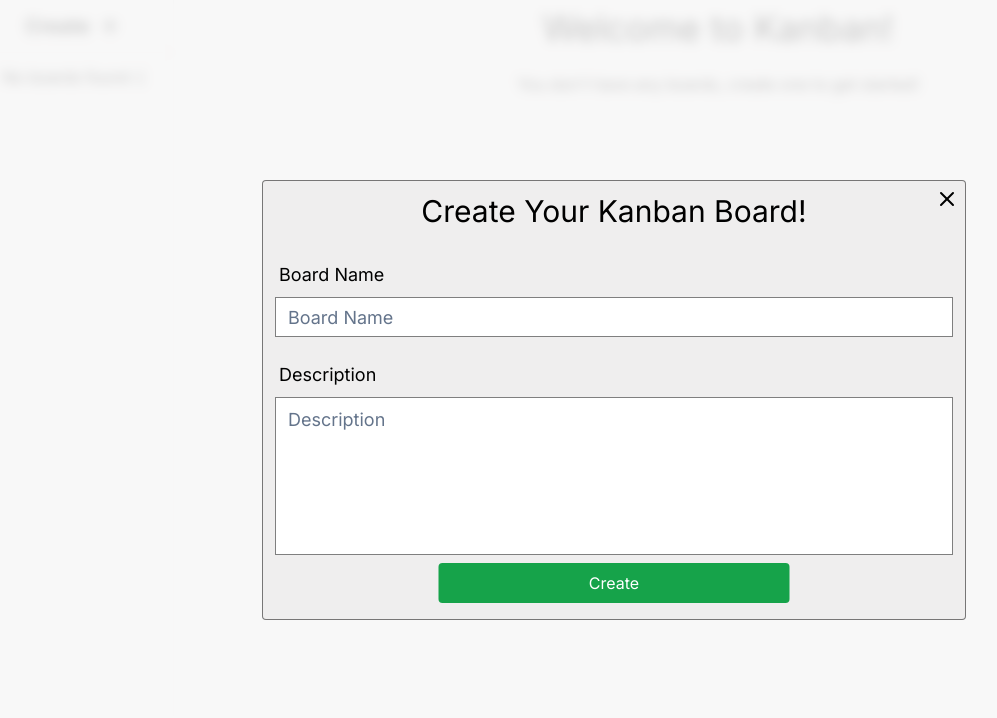
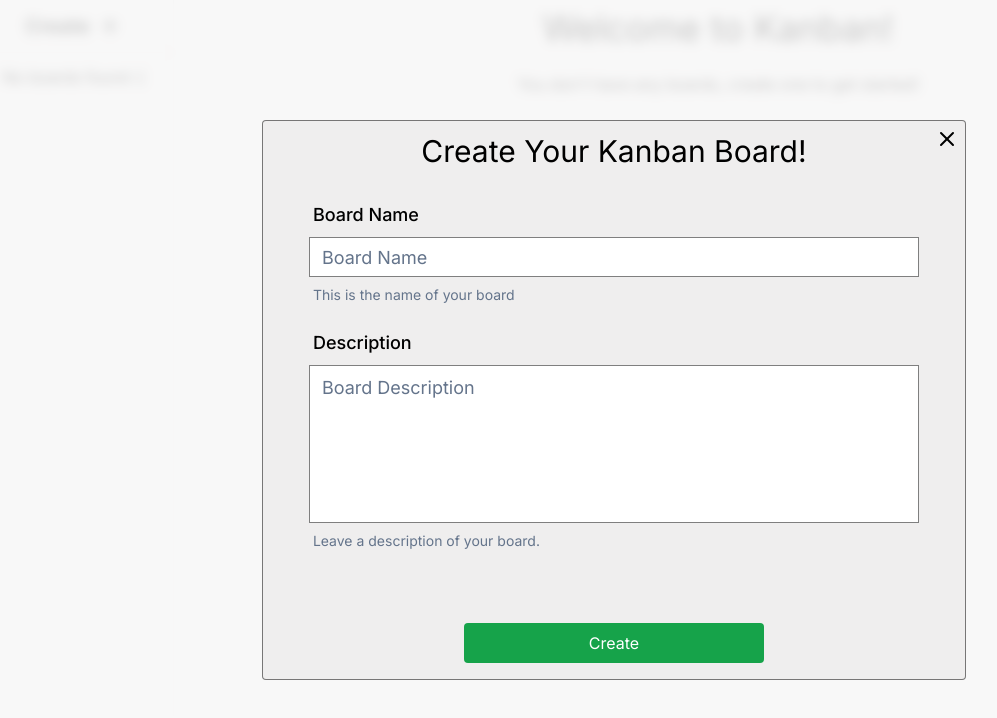
Before and after one commit to brianmstricker/kanban-board, a Next.js app: page / in a window 1280 px wide. Both pictures are taken after a click on the button "Create". Shown: the top 718 px of the page, without its empty margins (26-1023 px from the left). Built offline with nearby package versions, Linux system fonts and the light colour scheme; no server answers.

Commit message:
Add dependencies and update form component

```diff
--- a/package.json
+++ b/package.json
@@ -10,7 +10,9 @@
   },
   "dependencies": {
     "@clerk/nextjs": "^4.26.2",
+    "@hookform/resolvers": "^3.3.2",
     "@radix-ui/react-dropdown-menu": "^2.0.6",
+    "@radix-ui/react-label": "^2.0.2",
     "@radix-ui/react-slot": "^1.0.2",
     "class-variance-authority": "^0.7.0",
     "clsx": "^2.0.0",
@@ -21,8 +23,10 @@
     "next-themes": "^0.2.1",
     "react": "^18",
     "react-dom": "^18",
+    "react-hook-form": "^7.47.0",
     "tailwind-merge": "^2.0.0",
-    "tailwindcss-animate": "^1.0.7"
+    "tailwindcss-animate": "^1.0.7",
+    "zod": "^3.22.4"
   },
   "devDependencies": {
     "@types/node": "^20.8.10",
--- /dev/null
+++ b/src/components/AuthWrapper.tsx
@@ -0,0 +1,17 @@
+import { auth } from "@clerk/nextjs";
+import { redirect } from "next/navigation";
+import { headers } from "next/headers";
+
+const AuthWrapper = ({ children }: { children: React.ReactNode }) => {
+ const headersList = headers();
+ const { userId } = auth();
+ const fullUrl = headersList.get("referer") || "";
+ const extension = fullUrl.split("/")[3];
+ if (!userId) {
+  if (!extension?.includes("sign-in") && !extension?.includes("sign-up")) {
+   redirect("/sign-in");
+  }
+ }
+ return <>{children}</>;
+};
+export default AuthWrapper;
--- a/src/components/homepage/CreateBoard.tsx
+++ b/src/components/homepage/CreateBoard.tsx
@@ -3,6 +3,29 @@
 import { useState } from "react";
 import { Input } from "../ui/input";
 import { Textarea } from "../ui/textarea";
+import {
+ Form,
+ FormControl,
+ FormDescription,
+ FormField,
+ FormItem,
+ FormLabel,
+ FormMessage,
+} from "@/components/ui/form";
+import { useForm } from "react-hook-form";
+import { zodResolver } from "@hookform/resolvers/zod";
+import * as z from "zod";
+
+const formSchema = z.object({
+ boardName: z
+  .string()
+  .min(3, { message: "Board name must be at least three characters." })
+  .max(50, { message: "Board name must be 50 characters or less." }),
+ description: z
+  .string()
+  .min(3, { message: "Board description must be at least three characters." })
+  .max(1000, { message: "Board description must be 1000 characters or less." }),
+});
 
 const CreateBoard = () => {
  const [modal, setShowModal] = useState(false);
@@ -12,8 +35,17 @@
    modalElement.classList.remove("opening-animation");
    modalElement.classList.add("closing-animation");
    setTimeout(() => setShowModal(false), 350);
+   form.reset();
   }
  };
+ const form = useForm({
+  resolver: zodResolver(formSchema),
+  defaultValues: {
+   boardName: "",
+   description: "",
+  },
+ });
+ function onSubmit(values: z.infer<typeof formSchema>) {}
  return (
   <>
    <button
@@ -31,7 +63,7 @@
      <div
       id="createModal"
       onClick={(e) => e.stopPropagation()}
-      className="xxs:border border-black/50 dark:border-white/50 w-full h-full xxs:w-[85%] xxs:h-[80%] md:w-[65%] md:h-[65%] lg:w-[65%] lg:h-[65%] xl:w-[55%] xl:h-[55%] p-3 opening-animation relative bg-lightBG dark:bg-darkBG rounded"
+      className="xxs:border border-black/50 dark:border-white/50 w-full h-full xxs:w-[85%] xxs:h-[85%] md:w-[65%] md:h-[75%] lg:w-[65%] lg:h-[70%] xl:w-[55%] xl:h-[70%] p-3 opening-animation relative bg-lightBG dark:bg-darkBG rounded"
      >
       <div
        onClick={closeModal}
@@ -39,32 +71,63 @@
       >
        <X />
       </div>
+      <Form {...form}>
        <h2 className="text-center text-3xl mt-4 sm:mt-0">
         Create Your Kanban Board!
        </h2>
-      <div className="flex flex-col gap-2 mt-16 lg:mt-8">
-       <label htmlFor="boardName" className="ml-1 text-lg">
-        Board Name
-       </label>
+       <form
+        onSubmit={form.handleSubmit(onSubmit)}
+        className="flex flex-col gap-2 mt-16 lg:mt-8"
+       >
+        <FormField
+         control={form.control}
+         name="boardName"
+         render={({ field }) => (
+          <FormItem className="w-[90%] mx-auto">
+           <FormLabel className="ml-1 text-lg">Board Name</FormLabel>
+           <FormControl>
             <Input
-        type="text"
-        id="boardName"
              placeholder="Board Name"
+             {...field}
              className="text-lg border-black/50 dark:border-white/50"
             />
-       <label htmlFor="description" className="ml-1 text-lg mt-4">
-        Description
-       </label>
+           </FormControl>
+           <FormDescription className="ml-1">
+            This is the name of your board
+           </FormDescription>
+           <FormMessage />
+          </FormItem>
+         )}
+        />
+        <FormField
+         control={form.control}
+         name="description"
+         render={({ field }) => (
+          <FormItem className="mt-4 w-[90%] mx-auto">
+           <FormLabel className="ml-1 text-lg">Description</FormLabel>
+           <FormControl>
             <Textarea
-        id="description"
-        placeholder="Description"
+             placeholder="Board Description"
+             {...field}
              className="text-lg border-black/50 dark:border-white/50 resize-none"
              rows={5}
             />
-       <button className="bg-green-600 hover:bg-green-700 transition-colors duration-300 text-white rounded p-2 w-1/2 absolute bottom-4 left-1/2 right-1/2 -translate-x-1/2">
+           </FormControl>
+           <FormDescription className="ml-1">
+            Leave a description of your board.
+           </FormDescription>
+           <FormMessage />
+          </FormItem>
+         )}
+        />
+        <button
+         type="submit"
+         className="bg-green-600 hover:bg-green-700 transition-colors duration-300 text-white rounded p-2 w-1/2 absolute bottom-4 left-1/2 right-1/2 -translate-x-1/2 max-w-[300px]"
+        >
          Create
         </button>
-      </div>
+       </form>
+      </Form>
      </div>
     </div>
    )}
--- /dev/null
+++ b/src/components/ui/form.tsx
@@ -0,0 +1,176 @@
+import * as React from "react"
+import * as LabelPrimitive from "@radix-ui/react-label"
+import { Slot } from "@radix-ui/react-slot"
+import {
+  Controller,
+  ControllerProps,
+  FieldPath,
+  FieldValues,
+  FormProvider,
+  useFormContext,
+} from "react-hook-form"
+
+import { cn } from "@/lib/utils"
+import { Label } from "@/components/ui/label"
+
+const Form = FormProvider
+
+type FormFieldContextValue<
+  TFieldValues extends FieldValues = FieldValues,
+  TName extends FieldPath<TFieldValues> = FieldPath<TFieldValues>
+> = {
+  name: TName
+}
+
+const FormFieldContext = React.createContext<FormFieldContextValue>(
+  {} as FormFieldContextValue
+)
+
+const FormField = <
+  TFieldValues extends FieldValues = FieldValues,
+  TName extends FieldPath<TFieldValues> = FieldPath<TFieldValues>
+>({
+  ...props
+}: ControllerProps<TFieldValues, TName>) => {
+  return (
+    <FormFieldContext.Provider value={{ name: props.name }}>
+      <Controller {...props} />
+    </FormFieldContext.Provider>
+  )
+}
+
+const useFormField = () => {
+  const fieldContext = React.useContext(FormFieldContext)
+  const itemContext = React.useContext(FormItemContext)
+  const { getFieldState, formState } = useFormContext()
+
+  const fieldState = getFieldState(fieldContext.name, formState)
+
+  if (!fieldContext) {
+    throw new Error("useFormField should be used within <FormField>")
+  }
+
+  const { id } = itemContext
+
+  return {
+    id,
+    name: fieldContext.name,
+    formItemId: `${id}-form-item`,
+    formDescriptionId: `${id}-form-item-description`,
+    formMessageId: `${id}-form-item-message`,
+    ...fieldState,
+  }
+}
+
+type FormItemContextValue = {
+  id: string
+}
+
+const FormItemContext = React.createContext<FormItemContextValue>(
+  {} as FormItemContextValue
+)
+
+const FormItem = React.forwardRef<
+  HTMLDivElement,
+  React.HTMLAttributes<HTMLDivElement>
+>(({ className, ...props }, ref) => {
+  const id = React.useId()
+
+  return (
+    <FormItemContext.Provider value={{ id }}>
+      <div ref={ref} className={cn("space-y-2", className)} {...props} />
+    </FormItemContext.Provider>
+  )
+})
+FormItem.displayName = "FormItem"
+
+const FormLabel = React.forwardRef<
+  React.ElementRef<typeof LabelPrimitive.Root>,
+  React.ComponentPropsWithoutRef<typeof LabelPrimitive.Root>
+>(({ className, ...props }, ref) => {
+  const { error, formItemId } = useFormField()
+
+  return (
+    <Label
+      ref={ref}
+      className={cn(error && "text-red-500 dark:text-red-900", className)}
+      htmlFor={formItemId}
+      {...props}
+    />
+  )
+})
+FormLabel.displayName = "FormLabel"
+
+const FormControl = React.forwardRef<
+  React.ElementRef<typeof Slot>,
+  React.ComponentPropsWithoutRef<typeof Slot>
+>(({ ...props }, ref) => {
+  const { error, formItemId, formDescriptionId, formMessageId } = useFormField()
+
+  return (
+    <Slot
+      ref={ref}
+      id={formItemId}
+      aria-describedby={
+        !error
+          ? `${formDescriptionId}`
+          : `${formDescriptionId} ${formMessageId}`
+      }
+      aria-invalid={!!error}
+      {...props}
+    />
+  )
+})
+FormControl.displayName = "FormControl"
+
+const FormDescription = React.forwardRef<
+  HTMLParagraphElement,
+  React.HTMLAttributes<HTMLParagraphElement>
+>(({ className, ...props }, ref) => {
+  const { formDescriptionId } = useFormField()
+
+  return (
+    <p
+      ref={ref}
+      id={formDescriptionId}
+      className={cn("text-sm text-slate-500 dark:text-slate-400", className)}
+      {...props}
+    />
+  )
+})
+FormDescription.displayName = "FormDescription"
+
+const FormMessage = React.forwardRef<
+  HTMLParagraphElement,
+  React.HTMLAttributes<HTMLParagraphElement>
+>(({ className, children, ...props }, ref) => {
+  const { error, formMessageId } = useFormField()
+  const body = error ? String(error?.message) : children
+
+  if (!body) {
+    return null
+  }
+
+  return (
+    <p
+      ref={ref}
+      id={formMessageId}
+      className={cn("text-sm font-medium text-red-500 dark:text-red-900", className)}
+      {...props}
+    >
+      {body}
+    </p>
+  )
+})
+FormMessage.displayName = "FormMessage"
+
+export {
+  useFormField,
+  Form,
+  FormItem,
+  FormLabel,
+  FormControl,
+  FormDescription,
+  FormMessage,
+  FormField,
+}
--- /dev/null
+++ b/src/components/ui/label.tsx
@@ -0,0 +1,26 @@
+"use client"
+
+import * as React from "react"
+import * as LabelPrimitive from "@radix-ui/react-label"
+import { cva, type VariantProps } from "class-variance-authority"
+
+import { cn } from "@/lib/utils"
+
+const labelVariants = cva(
+  "text-sm font-medium leading-none peer-disabled:cursor-not-allowed peer-disabled:opacity-70"
+)
+
+const Label = React.forwardRef<
+  React.ElementRef<typeof LabelPrimitive.Root>,
+  React.ComponentPropsWithoutRef<typeof LabelPrimitive.Root> &
+    VariantProps<typeof labelVariants>
+>(({ className, ...props }, ref) => (
+  <LabelPrimitive.Root
+    ref={ref}
+    className={cn(labelVariants(), className)}
+    {...props}
+  />
+))
+Label.displayName = LabelPrimitive.Root.displayName
+
+export { Label }
--- a/src/middleware.ts
+++ b/src/middleware.ts
@@ -1,6 +1,8 @@
 import { authMiddleware } from "@clerk/nextjs";
 
-export default authMiddleware({});
+export default authMiddleware({
+ publicRoutes: ["/sign-in", "/sign-up"],
+});
 
 export const config = {
  matcher: ["/((?!.+\\.[\\w]+$|_next).*)", "/", "/(api|trpc)(.*)"],
```
Also changed, not shown: 1 other file (tests, documents, lock files or other folders). Lines whose indentation alone changed are shown as unchanged.
